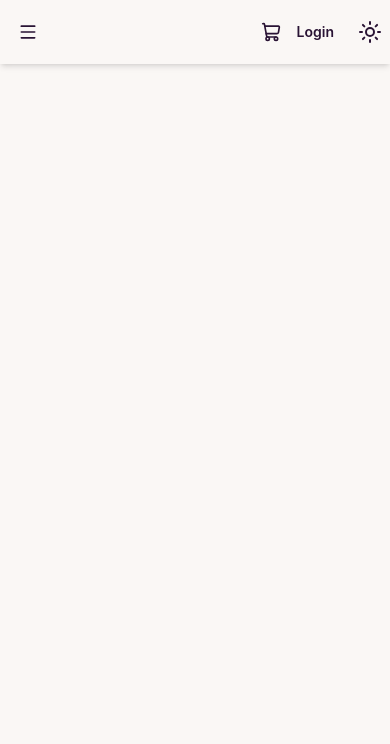
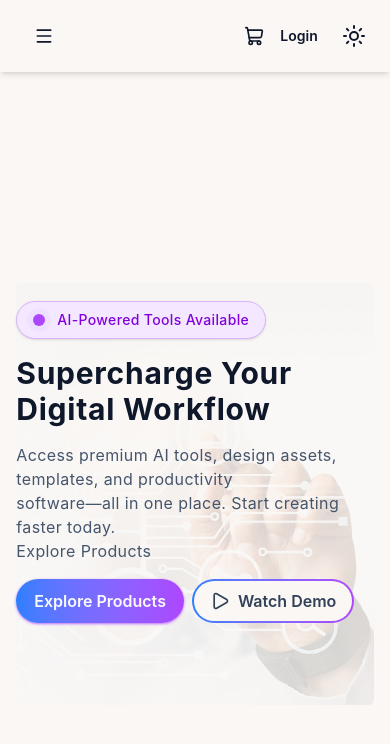
Before and after one commit to sayedrkhalid-dev/asgmt-6, a React (Vite) app: page / in a window 390 px wide. Shown: the top 744 px of the page. Built offline with nearby package versions, Linux system fonts and the light colour scheme.

Commit message:
completed Navbar and Banner components with responsive

```diff
--- a/index.html
+++ b/index.html
@@ -6,7 +6,7 @@
     <title>asgmt-6</title>
   </head>
   <body>
-    <div id="root"></div>
+    <div id="root" class="text-slate-900"></div>
     <script type="module" src="/src/main.jsx"></script>
   </body>
 </html>
--- a/src/components/Banner/Banner.jsx
+++ b/src/components/Banner/Banner.jsx
@@ -3,13 +3,11 @@ import banner_img from "../../assets/banner.png";
 
 const Banner = () => {
   return (
-    <section>
-      {/* Banner content */}
-      <div className="w-full max-w-11/12 mx-auto flex items-center justify-between">
-        {/* Banner left */}
-        <div className="flex flex-col gap-4">
+    <div className="w-full max-w-11/12 mx-auto h-[calc(100vh-4rem)] flex justify-between relative sm:static py-8">
+      {/* Banner left - (Banner content) */}
+      <div className="w-full h-full flex flex-col justify-center gap-4">
         {/* Banner Badge */}
-          <p className="w-fit inline-flex items-center gap-3 px-4 py-2 rounded-full bg-purple-100 text-purple-700 text-sm font-medium shadow-sm border border-purple-100 backdrop-blur-md">
+        <p className="w-fit inline-flex items-center gap-3 px-4 py-2 rounded-full bg-purple-100 text-purple-700 text-sm font-medium shadow-sm border border-purple-300 backdrop-blur-md">
           {/* Animated Dot */}
           <span className="relative flex h-3 w-3">
             <span className="animate-ping absolute inline-flex h-full w-full rounded-full bg-purple-400 opacity-95"></span>
@@ -21,28 +19,30 @@ const Banner = () => {
         </p>
 
         {/* Banner title */}
-          <h1 className="text-5xl/snug tracking-wide font-bold">
+        <h1 className="text-3xl md:text-4xl/snug lg:text-5xl/snug tracking-wide font-bold">
           Supercharge Your <br /> Digital Workflow
         </h1>
 
-          <p className="text-base/6 tracking-wide text-slate-300">
+        {/* Banner description */}
+        <p className="text-base/6 tracking-wide text-slate-600">
           Access premium AI tools, design assets, templates, and productivity{" "}
           <br />
           software—all in one place. Start creating faster today. <br />
           Explore Products
         </p>
 
-          <div className="flex gap-2">
+        {/* Banner buttons */}
+        <div className="flex gap-2 flex-wrap">
           {/* Primary button */}
-            <div className="inline-block p-0.5 rounded-3xl bg-linear-to-r from-blue-500 to-purple-500 shadow shadow-purple-400 hover:shadow-md">
-              <button className="flex items-center gap-2 rounded-3xl px-8 py-2 font-semibold text-slate-50 transition-all duration-150 cursor-pointer">
+          <div className="inline-block p-0.5 rounded-3xl bg-linear-to-r from-blue-500 to-purple-500 text-slate-50 shadow shadow-purple-400 hover:shadow-md hover:translate-y-0.5 transition-all duration-150">
+            <button className="flex items-center gap-2 rounded-3xl px-4 py-2 font-semibold transition-all duration-150 cursor-pointer">
               Explore Products
             </button>
           </div>
 
           {/* Primary button outlined */}
-            <div className="inline-block p-0.5 rounded-3xl bg-linear-to-r from-blue-500 to-purple-500 shadow-md">
-              <button className="flex items-center gap-2 rounded-3xl px-8 py-2 bg-base-100 font-semibold text-slate-50 transition-all duration-150 cursor-pointer">
+          <div className="inline-block p-0.5 rounded-3xl bg-linear-to-r from-blue-500 to-purple-500 shadow-purple-400 hover:shadow-md hover:translate-y-0.5 transition-all duration-150">
+            <button className="flex items-center gap-2 rounded-3xl px-4 py-2 bg-base-100 text-slate-700 hover:text-slate-900 font-semibold  transition-all duration-150 cursor-pointer">
               <Play size={20} />
               Watch Demo
             </button>
@@ -50,15 +50,15 @@ const Banner = () => {
         </div>
       </div>
 
-        {/* Banner right */}
-        <div className="flex justify-center items-center">
-          {/* Banner image */}
-          <div className="w-125 h-145 opacity-85 p-16">
-            <img src={banner_img} alt="Banner" />
+      {/* Banner right - (Banner image) */}
+      <div className="w-full h-full flex justify-center items-center absolute sm:static to-0 left-0 -z-10">
+        <img
+          src={banner_img}
+          alt="Banner"
+          className="w-full h-full sm:h-120 object-contain opacity-15 sm:opacity-75"
+        />
       </div>
     </div>
-      </div>
-    </section>
   );
 };
 
--- a/src/components/Navbar/Navbar.jsx
+++ b/src/components/Navbar/Navbar.jsx
@@ -10,9 +10,9 @@ const Navbar = ({ items }) => {
   useEffect(() => localStorage.setItem("activeLink", activeLink), [activeLink]);
 
   return (
-    <nav className="shadow-md">
+    <nav className="w-full sticky top-0 shadow-md">
       {/* Navbar container */}
-      <div className="w-full md:max-w-11/12 mx-auto flex items-center gap-2">
+      <div className="w-full py-1 max-w-11/12 mx-auto flex items-center justify-center gap-2">
         {/* Navbar content */}
         <div className="navbar bg-base-100">
           {/* Navbar start */}
--- a/src/pages/Home.jsx
+++ b/src/pages/Home.jsx
@@ -1,7 +1,11 @@
 import Banner from "../components/Banner/Banner";
 
 const Home = () => {
-  return <section>{/* <Banner /> */}</section>;
+  return (
+    <section>
+      <Banner />
+    </section>
+  );
 };
 
 export default Home;
```
Lines whose indentation alone changed are shown as unchanged.
